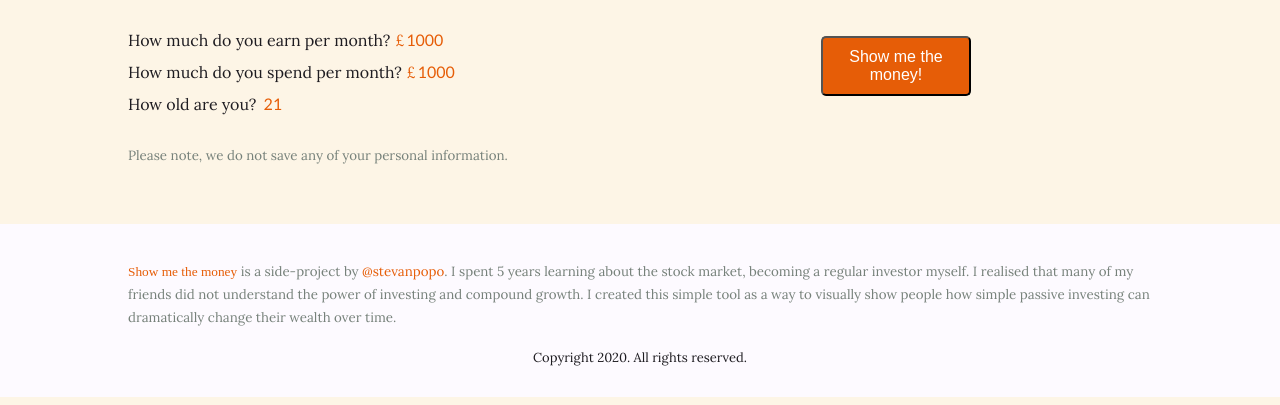
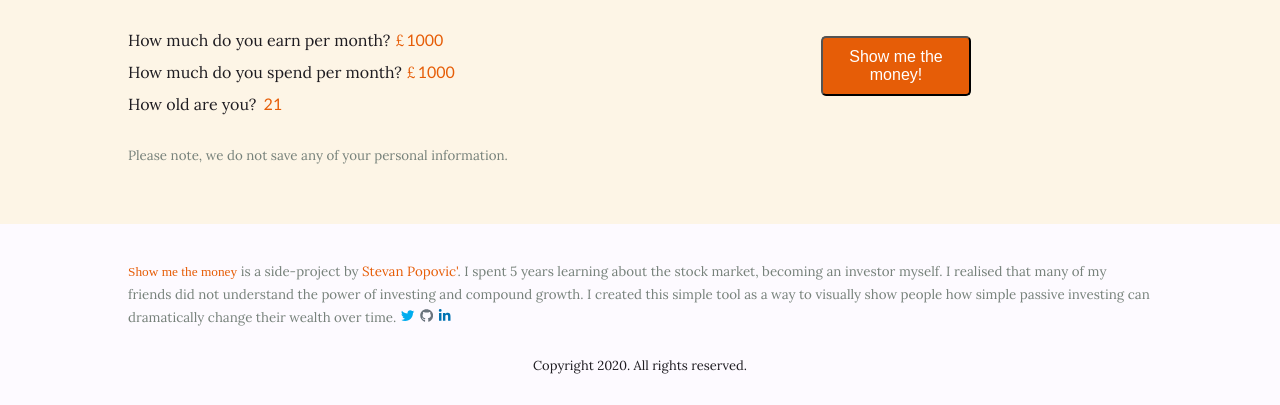
Before and after one commit to stevanpopo/show-me-the-money, a Gatsby site: page / in a window 1280 px wide. Shown: the part 414-819 px from the top of the page. Built offline with nearby package versions, Linux system fonts and the light colour scheme; Gatsby itself is replaced by a stand-in of ours; a web font is replaced by a local one.

Commit message:
add website and socials to the footer

```diff
--- a/src/components/footer.js
+++ b/src/components/footer.js
@@ -1,10 +1,11 @@
 import React from "react"
+import { FaTwitter, FaGithub, FaLinkedinIn } from 'react-icons/fa';
 
 const Footer = () => (
   <footer>
     <div className="container">
       <div className="about smaller">
-        <p><span className="logo">Show me the money</span> is a side-project by <a href="https://twitter.com/StevanPopo" title="Stevan Popovic's twitter handle">@stevanpopo</a>. I spent 5 years learning about the stock market, becoming a regular investor myself. I realised that many of my friends did not understand the power of investing and compound growth. I created this simple tool as a way to visually show people how simple passive investing can dramatically change their wealth over time.</p>
+        <p><span className="logo">Show me the money</span> is a side-project by <a href="https://www.stevanpopovic.com" title="Stevan Popovic's personal website">Stevan Popovic'</a>. I spent 5 years learning about the stock market, becoming an investor myself. I realised that many of my friends did not understand the power of investing and compound growth. I created this simple tool as a way to visually show people how simple passive investing can dramatically change their wealth over time.<a className="twitter" href="https://twitter.com/StevanPopo"><FaTwitter /></a><a className="github"  href="https://github.com/stevanpopo"><FaGithub /></a><a  className="linkedin"  href="https://www.linkedin.com/in/stevanpopovic/"><FaLinkedinIn /></a></p>
       </div>
 
       <div className="copyright">
--- a/static/styles/_all.scss
+++ b/static/styles/_all.scss
@@ -349,12 +349,24 @@ body {
       margin-top: 2 * $spacing-unit;
     }
 
+    .twitter, .github, .linkedin {
+      color: inherit;
+      margin-left: 5px;
+    }
+
+    .twitter {
+      color: #00acee
+    }
+    .github {
+      color: #6a737d
+    }
+    .linkedin {
+      color: #0072b1
+    }
+
     .copyright {
+      margin-top: $spacing-unit * 2;
       text-align: center;
-
-      // @media screen and (max-width: $break-small) {
-      //   margin-top: 31px;
-      // }
 
       p {
         font-size: 13px;
```
